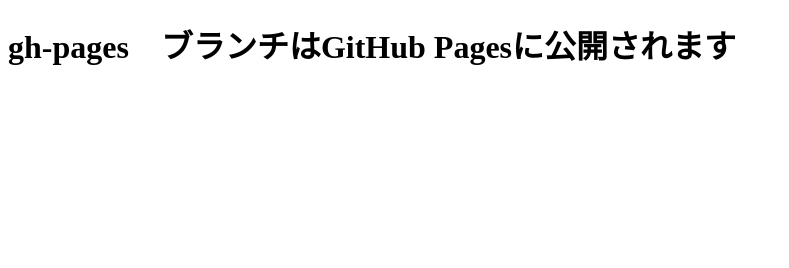
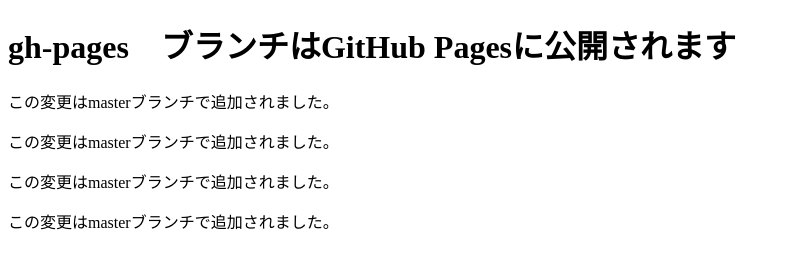
Before and after one commit to moriyuuka/git-study, a plain HTML site: page index.html in a window 1280 px wide. Shown: the whole page, without its empty margins (0-789 px from the left). Drawn offline with Linux system fonts and the light colour scheme.

Commit message:
htmlを変更

```diff
--- a/index.html
+++ b/index.html
@@ -7,5 +7,9 @@
 </head>
 <body>
     <h1>gh-pages　ブランチはGitHub Pagesに公開されます</h1>
+    <p>この変更はmasterブランチで追加されました。</p>
+    <p>この変更はmasterブランチで追加されました。</p>
+    <p>この変更はmasterブランチで追加されました。</p>
+    <p>この変更はmasterブランチで追加されました。</p>
 </body>
 </html>
```
Also changed, not shown: 1 other file.
